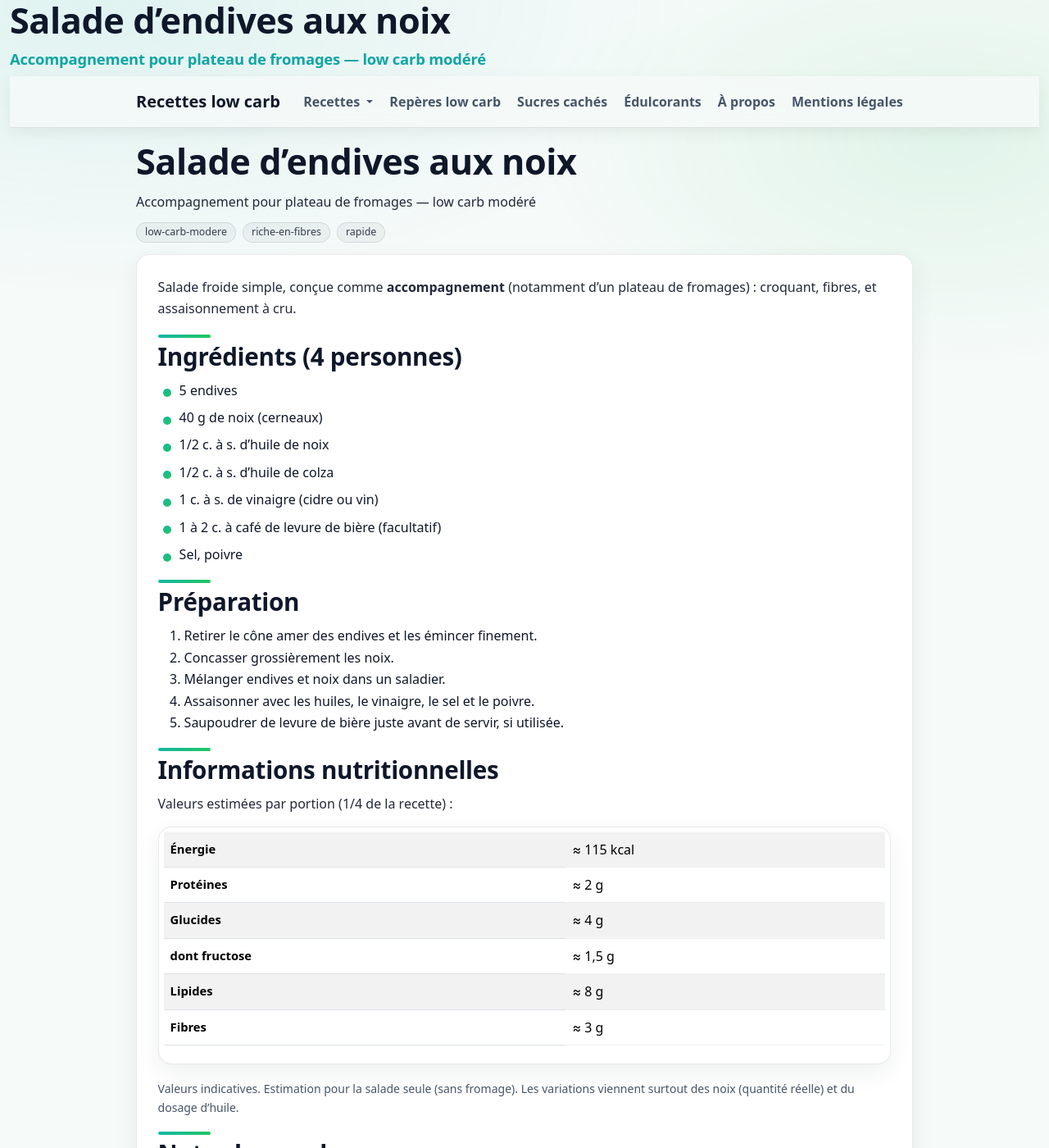
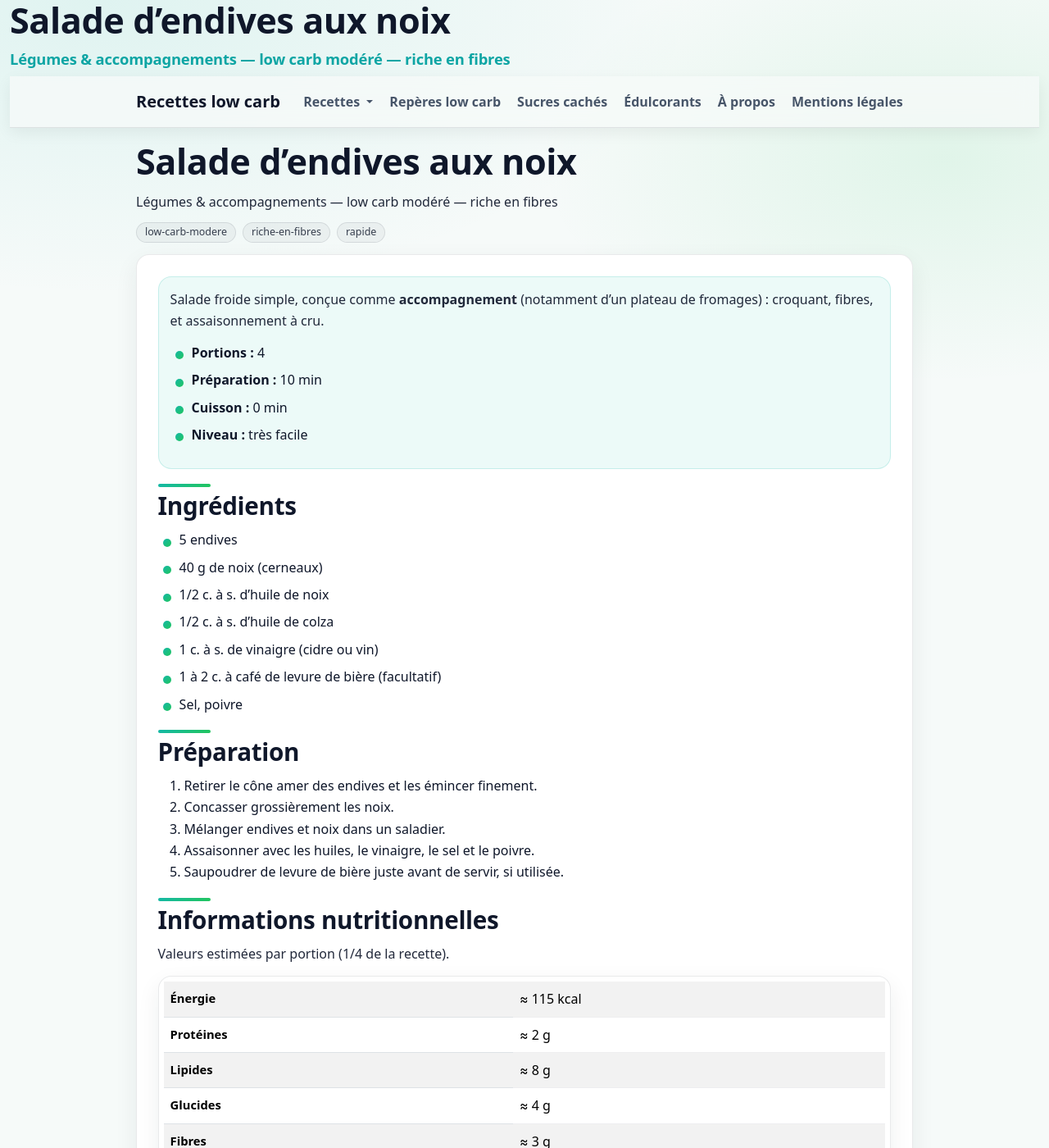
Before and after one commit to laurie-boissay/laurie-boissay.github.io, a Jekyll site: the page built from recettes/salade-endives-noix.html, in a window 1280 px wide and 1400 px high. Shown: the whole window at 82% size. Built offline with Jekyll 4.4.1, drawn with Linux system fonts in a browser that asks for light colours; some of the changed text lies outside the part shown.

Commit message:
Update salade-endives-noix.html

```diff
--- a/recettes/salade-endives-noix.html
+++ b/recettes/salade-endives-noix.html
@@ -3,7 +3,7 @@ layout: recipe
 title: "Salade d’endives aux noix"
 description: "Salade d’endives croquantes aux noix, assaisonnée à l’huile de noix et de colza. Option levure de bière. Accompagnement simple low carb modéré."
 recipe_title: "Salade d’endives aux noix"
-recipe_subtitle: "Accompagnement pour plateau de fromages — low carb modéré"
+recipe_subtitle: "Légumes & accompagnements — low carb modéré — riche en fibres"
 recipe_group: "Légumes & accompagnements"
 recipe_sort: "salade-endives-noix"
 recipe_tested: true
@@ -11,32 +11,54 @@ tags:
   - low-carb-modere
   - riche-en-fibres
   - rapide
-
 extra_head: |
   <script type="application/ld+json">
   {
     "@context": "https://schema.org",
     "@type": "Recipe",
     "name": "Salade d’endives aux noix",
-    "description": "Salade d’endives aux noix, assaisonnée à l’huile de noix et de colza. Option levure de bière. Accompagnement low carb modéré.",
+    "description": "Salade d’endives croquantes aux noix, assaisonnée à l’huile de noix et de colza. Option levure de bière. Accompagnement low carb modéré.",
     "recipeYield": "4 portions",
     "prepTime": "PT10M",
+    "cookTime": "PT0M",
     "totalTime": "PT10M",
-    "recipeCategory": "Accompagnement",
-    "recipeCuisine": "Française",
-    "keywords": "endives, noix, salade, low carb, accompagnement"
+    "recipeCategory": "Légumes & accompagnements",
+    "keywords": "endives, noix, salade, low carb, accompagnement",
+    "author": { "@type": "Person", "name": "Laurie" },
+    "recipeIngredient": [
+      "5 endives",
+      "40 g de noix (cerneaux)",
+      "1/2 c. à s. d’huile de noix",
+      "1/2 c. à s. d’huile de colza",
+      "1 c. à s. de vinaigre (cidre ou vin)",
+      "1 à 2 c. à café de levure de bière (facultatif)",
+      "Sel, poivre"
+    ],
+    "recipeInstructions": [
+      { "@type": "HowToStep", "text": "Retirer le cône amer des endives et les émincer finement." },
+      { "@type": "HowToStep", "text": "Concasser grossièrement les noix." },
+      { "@type": "HowToStep", "text": "Mélanger endives et noix dans un saladier." },
+      { "@type": "HowToStep", "text": "Assaisonner avec les huiles, le vinaigre, le sel et le poivre." },
+      { "@type": "HowToStep", "text": "Saupoudrer de levure de bière juste avant de servir, si utilisée." }
+    ]
   }
   </script>
 ---
 
-<section class="recipe-content">
-
+<div class="recipe-lead">
   <p>
     Salade froide simple, conçue comme <strong>accompagnement</strong> (notamment d’un plateau de fromages) :
     croquant, fibres, et assaisonnement à cru.
   </p>
+  <ul>
+    <li><strong>Portions :</strong> 4</li>
+    <li><strong>Préparation :</strong> 10 min</li>
+    <li><strong>Cuisson :</strong> 0 min</li>
+    <li><strong>Niveau :</strong> très facile</li>
+  </ul>
+</div>
 
-  <h2>Ingrédients (4 personnes)</h2>
+<h2>Ingrédients</h2>
 <ul>
   <li>5 endives</li>
   <li>40&nbsp;g de noix (cerneaux)</li>
@@ -57,8 +79,7 @@ extra_head: |
 </ol>
 
 <h2>Informations nutritionnelles</h2>
-  <p>Valeurs estimées par portion (1/4 de la recette) :</p>
-
+<p>Valeurs estimées par portion (1/4 de la recette).</p>
 <div class="table-responsive">
   <table class="table table-striped">
     <tbody>
@@ -71,25 +92,24 @@ extra_head: |
         <td>≈ 2 g</td>
       </tr>
       <tr>
+        <th scope="row">Lipides</th>
+        <td>≈ 8 g</td>
+      </tr>
+      <tr>
         <th scope="row">Glucides</th>
         <td>≈ 4 g</td>
-        </tr>
-        <tr>
-          <th scope="row">dont fructose</th>
-          <td>≈ 1,5 g</td>
-        </tr>
-        <tr>
-          <th scope="row">Lipides</th>
-          <td>≈ 8 g</td>
       </tr>
       <tr>
         <th scope="row">Fibres</th>
         <td>≈ 3 g</td>
       </tr>
+      <tr>
+        <th scope="row">Fructose</th>
+        <td>≈ 1,5 g</td>
+      </tr>
     </tbody>
   </table>
 </div>
-
 <p class="small text-muted">
   Valeurs indicatives. Estimation pour la salade seule (sans fromage). Les variations viennent surtout des noix
   (quantité réelle) et du dosage d’huile.
```
Also changed, not shown: other parts of recettes/salade-endives-noix.html (+1 -2 lines). Lines whose indentation alone changed are shown as unchanged.
